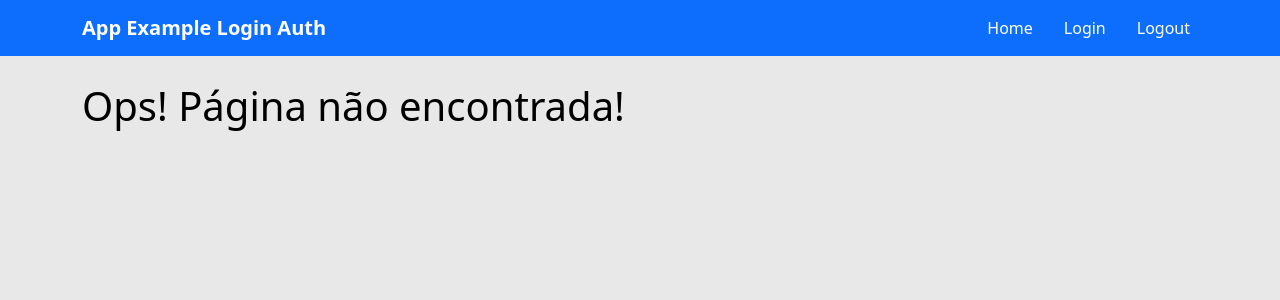
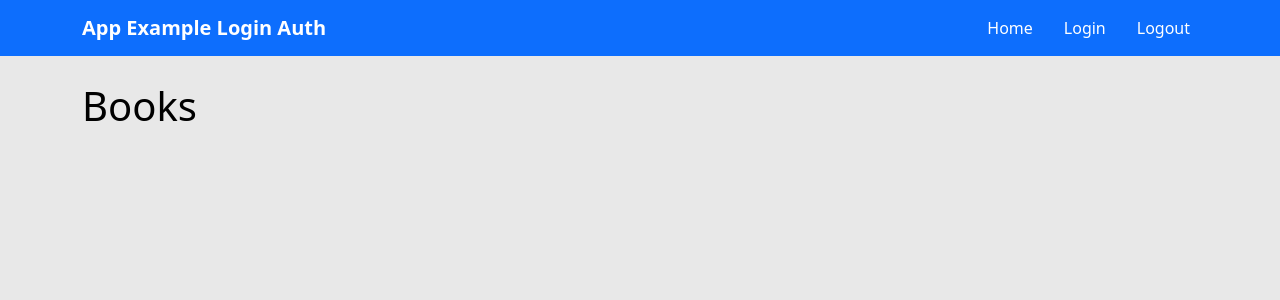
Before and after one commit to cidaluna/login-auth-angular-using-json-server, an Angular app: page /books in a window 1280 px wide. Shown: the top 300 px of the page. Built offline with nearby package versions, Linux system fonts and the light colour scheme.

Commit message:
Add books component example

```diff
--- a/src/app/app.routes.ts
+++ b/src/app/app.routes.ts
@@ -1,4 +1,5 @@
 import { Routes } from '@angular/router';
+import { BooksComponent } from './pages/books/books.component';
 import { HomeComponent } from './pages/home/home.component';
 import { LoginComponent } from './pages/login/login.component';
 import { NotFoundComponent } from './shared/components/not-found/not-found.component';
@@ -14,6 +15,9 @@ export const routes: Routes = [
     path: 'login', component: LoginComponent
   },
   {
+    path: 'books', component: BooksComponent
+  },
+  {
     path: '**', component: NotFoundComponent
   }
 ];
--- /dev/null
+++ b/src/app/pages/books/books.component.html
@@ -0,0 +1,3 @@
+<section class="container">
+  <h1>Books</h1>
+</section>
```
Also changed, not shown: src/app/pages/books/books.component.ts (added, +12 -0 lines), src/app/pages/books/books.component.css (added), 1 other file (tests, documents, lock files or other folders).
